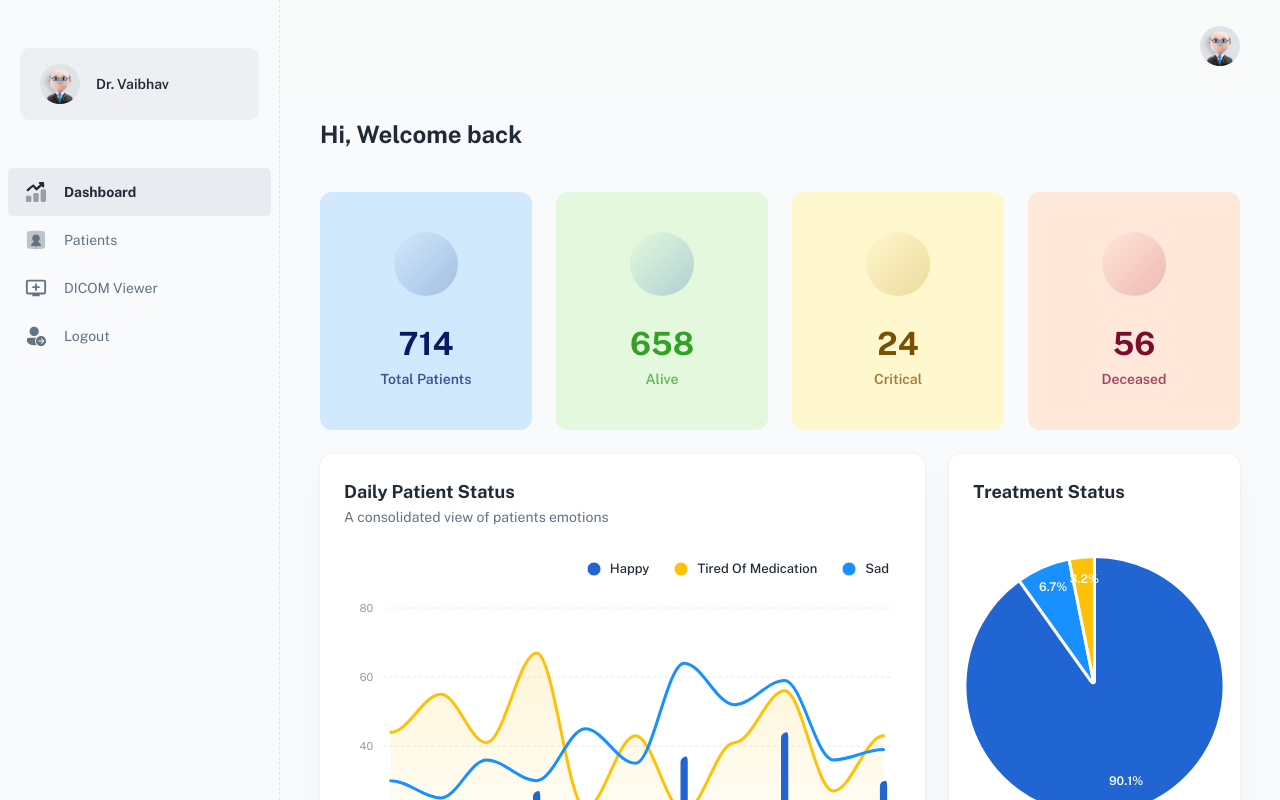
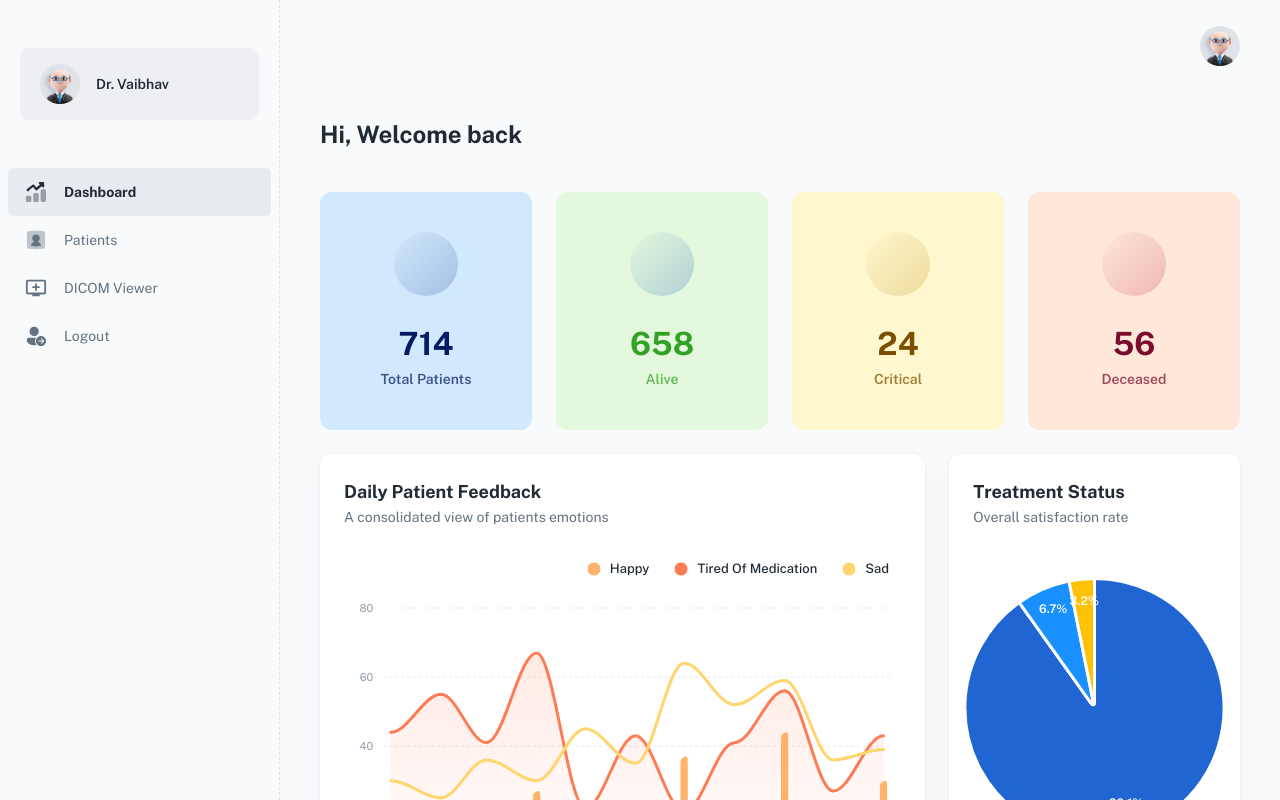
Before and after one commit to vedantPersi/techathon_multimodal_analisys, a React (Create React App) app in the folder Frontend/: page /dashboard/app in a window 1280 px wide. Shown: the top 800 px of the page. Built offline with nearby package versions, Linux system fonts and the light colour scheme; some icons are missing; a web font is replaced by a local one; what dwv would draw is missing.

Commit message:
Colors added

```diff
--- a/Frontend/src/pages/DashboardAppPage.js
+++ b/Frontend/src/pages/DashboardAppPage.js
@@ -53,7 +53,7 @@ export default function DashboardAppPage() {
 
           <Grid item xs={12} md={6} lg={8}>
             <AppWebsiteVisits
-              title="Daily Patient Status"
+              title="Daily Patient Feedback"
               subheader="A consolidated view of patients emotions"
               chartLabels={[
                 '01/01/2023',
@@ -68,32 +68,36 @@ export default function DashboardAppPage() {
                 '10/01/2023',
                 '11/01/2023',
               ]}
-              chartData={[
+              chartData={ [
                 {
                   name: 'Happy',
                   type: 'column',
                   fill: 'solid',
+                  color: '#FFB26B',
                   data: [23, 11, 22, 27, 13, 22, 37, 21, 44, 22, 30],
                 },
                 {
                   name: 'Tired of Medication',
                   type: 'area',
                   fill: 'gradient',
+                  color: '#FF7B54',
                   data: [44, 55, 41, 67, 22, 43, 21, 41, 56, 27, 43],
                 },
                 {
                   name: 'Sad',
                   type: 'line',
                   fill: 'solid',
+                  color: '#FFD56F',
                   data: [30, 25, 36, 30, 45, 35, 64, 52, 59, 36, 39],
                 },
               ]}
-            />
+              />
           </Grid>
 
           <Grid item xs={12} md={6} lg={4}>
             <AppCurrentVisits
               title="Treatment Status"
+              subheader="Overall satisfaction rate"
               chartData={[
                 { label: 'Treated', value: 658 },
                 { label: 'Undergoing Treatment', value: 49 },
@@ -122,6 +126,17 @@ export default function DashboardAppPage() {
                 { label: '60-70', value: 120 },
                 { label: '70-80', value: 105 },
                 { label: '80+', value: 87 },
+              ]}
+              chartColors={[
+                theme.palette.primary.main,
+                '#FFCC29',
+                '#FFCC29',
+                '#FFCC29',
+                '#FFCC29',
+                '#FFCC29',
+                '#FFCC29',
+                '#FFCC29',
+                '#FFCC29'
               ]}
             />
           </Grid>
```
